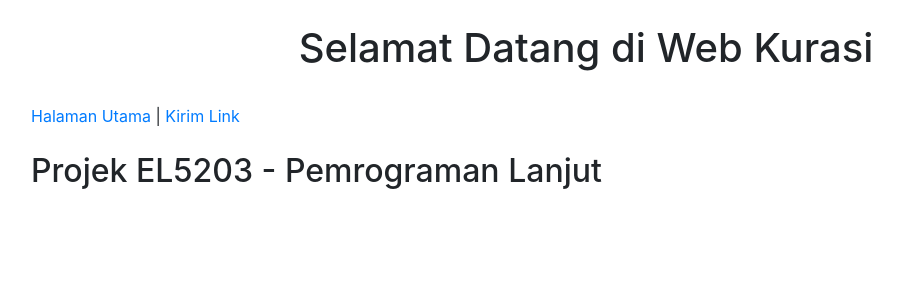
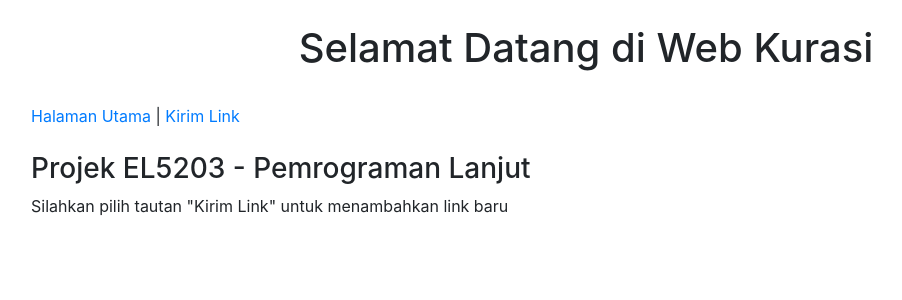
Before and after one commit to rottenapple21/web_app_input, a Django app: page / in a window 1280 px wide. Shown: the top 300 px of the page, without its empty margins (54-956 px from the left). Run offline with Django 3.2, Linux system fonts and the light colour scheme; some libraries are stand-ins or nearby versions.

Commit message:
kurasi 2.1.1

```diff
--- a/templates/base.html
+++ b/templates/base.html
@@ -14,9 +14,9 @@
       <nav>
         <a href="/">Halaman Utama</a>
         <a> | </a>
-        <! -- <a href="{% url 'blogs:index' %}"> <! --Komentar</a>
-        <! --<a> <! --| </a>
         <a href="/addlink">Kirim Link</a>
+         <! --<a>  <! --| </a>
+         <! --<a href="{% url 'blogs:index' %}">  <! --Hasil Link</a>
       <br> <br>
         {% block content %}
         {% endblock %}
--- a/templates/welcome.html
+++ b/templates/welcome.html
@@ -5,5 +5,6 @@
 {% endblock %}
 
 {% block content %}
-    <h2> Projek EL5203 - Pemrograman Lanjut </h2>
+    <h3> Projek EL5203 - Pemrograman Lanjut </h3>
+    Silahkan pilih tautan "Kirim Link" untuk menambahkan link baru
 {% endblock %}
--- a/web_app_input/forms.py
+++ b/web_app_input/forms.py
@@ -6,7 +6,7 @@ from crispy_forms.layout import Layout, Submit, Row, Column
 
 PilihKelas = (
     ('', 'Pilih Kelas...'),
-    ('L', 'Lain-lain'),
+    ('0', 'Lain-lain'),
     ('1', 'Satu'),
     ('2', 'Dua'),
     ('3', 'Tiga'),
@@ -19,8 +19,8 @@ class AddLinkForm(forms.ModelForm):
     Nama = forms.CharField(widget=forms.TextInput(attrs={'placeholder': 'Nama Pengirim (ex : Susi Susanti)'}))
     Email = forms.EmailField(widget=forms.TextInput(attrs={'placeholder': 'Email Pengirim (ex : kurasi@web.com)'}))
     Judul = forms.CharField(widget=forms.TextInput(attrs={'placeholder': 'Judul Materi (ex : Ayo Belajar Perkalian)'}))
-    Kategori = forms.CharField(widget=forms.TextInput(attrs={'placeholder': 'Kategori Materi (ex : Trigonometri, Lingkaran, Perkalian)'}))
     Pelajaran = forms.CharField(widget=forms.TextInput(attrs={'placeholder': 'Jenis Pelajaran (ex : Matematika, Biologi, Bahasa Inggris)'}))
+    Kategori = forms.CharField(widget=forms.TextInput(attrs={'placeholder': 'Kategori Materi (ex : Perkalian, Makhluk Hidup, Introduction)'}))
     Kelas = forms.ChoiceField(choices = PilihKelas)
     Link = forms.CharField(widget=forms.Textarea(attrs={'placeholder': 'Tambahkan Link Materi'}))
 
@@ -35,11 +35,11 @@ class AddLinkForm(forms.ModelForm):
             ),
             Row(
                 Column('Judul', css_class='form-group col-md-6 mb-0'),
-                Column('Kategori', css_class='form-group col-md-6 mb-0'),
+                Column('Pelajaran', css_class='form-group col-md-6 mb-0'),
                 css_class='form-row'
             ),
             Row(
-                Column('Pelajaran', css_class='form-group col-md-6 mb-0'),
+                Column('Kategori', css_class='form-group col-md-6 mb-0'),
                 Column('Kelas', css_class='form-group col-md-6 mb-0'),
                 css_class='form-row'
             ),
@@ -49,4 +49,4 @@ class AddLinkForm(forms.ModelForm):
 
     class Meta:
         model = AddLink
-        fields = ['Nama', 'Email', 'Judul', 'Kategori', 'Pelajaran', 'Kelas', 'Link']
+        fields = ['Nama', 'Email', 'Judul', 'Pelajaran', 'Kategori', 'Kelas', 'Link']
--- a/web_app_input/models.py
+++ b/web_app_input/models.py
@@ -3,6 +3,7 @@ from django import forms
 
 PilihKelas = (
     ('', 'Pilih Kelas...'),
+    ('0', 'Lain-lain'),
     ('1', 'Satu'),
     ('2', 'Dua'),
     ('3', 'Tiga'),
```
Also changed, not shown: db.sqlite3.
